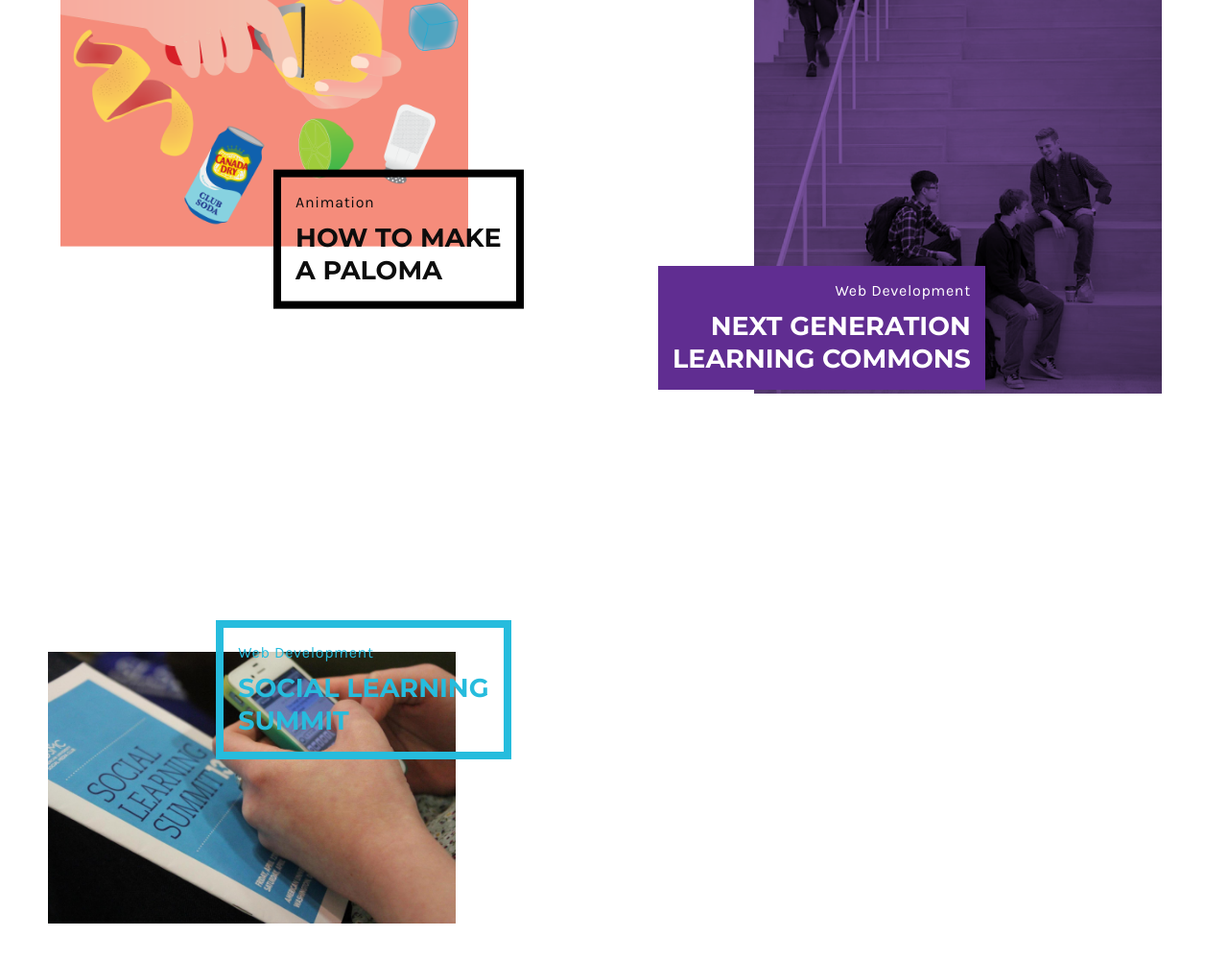
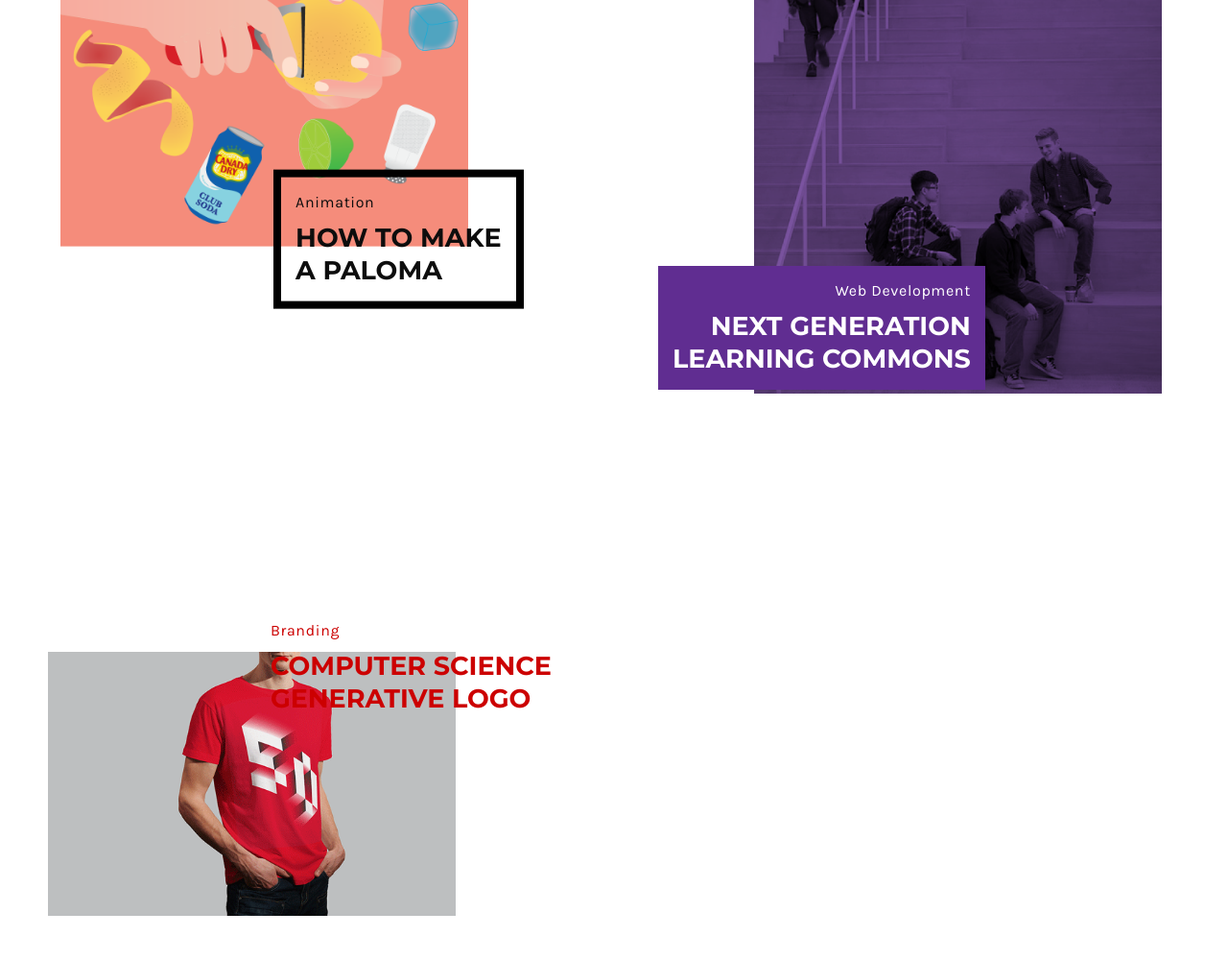
Before and after one commit to meloffbird/portfolio-2015, a plain HTML site: page index.html in a window 1280 px wide. Shown: the part 1648-2648 px from the top of the page at 96% size. Drawn offline with Linux system fonts and the light colour scheme; files whose address does not match are found by name.

Commit message:
added csc to homepage

```diff
--- a/index.html
+++ b/index.html
@@ -80,6 +80,7 @@
                         <li><a data-filter-value=".userexperience" href="#" title="UX">User Experience</a></li>
                         <li><a data-filter-value=".ui" href="#" title="UI">User Interface</a></li>
                         <li><a data-filter-value=".animation" href="#" title="Animation">Animation</a></li>
+                        <li><a data-filter-value=".branding" href="#" title="Branding">Branding</a></li>
 
                     </ul>
                 </div>
@@ -196,16 +197,16 @@
                                 </div>
 
 
-                                                <div class="wolf-item portfolio-wolf-item webdev">
+                <div class="wolf-item portfolio-wolf-item branding">
                     <div class="wolf-item-inner">
                         <div class="wolf-media portfolio-media">
-                                                            <a href="sls.html" class="wolf-media-link"><img src="files/images/sls/brochure-tweet.jpg" alt="SEO NAME"></a>
+                            <a href="portfolio-single-1.html" class="wolf-media-link"><img src="files/images/home/tmb_csc.gif" alt="SEO NAME"></a>
                         </div>
 
-                                                        <div class="wolf-caption portfolio-caption" style="margin-left:10%;bottom:0;">
-                                                            <a href="sls.html" class="wolf-caption-link" style="border:8px solid #26BCDD; padding: 15px;">
-                                                            <h6 class="alttitle portfolio-category" style="color:#26BCDD;">Web Development</h6>
-                                                            <h4 class="portfolio-name" style="color:#26BCDD;"><strong>Social Learning <br>Summit</strong></h4>
+                        <div class="wolf-caption portfolio-caption">
+                            <a href="portfolio-single-1.html" class="wolf-caption-link">
+                            <h6 class="alttitle portfolio-category" style="color: #cc0000;">Branding</h6>
+                            <h4 class="portfolio-name" style="color: #cc0000;"><strong>Computer Science <br>Generative Logo</strong></h4>
                             </a>
                         </div>
                     </div>
```
Also changed, not shown: files/images/home/tmb_csc.gif (added). Lines whose indentation alone changed are shown as unchanged.
